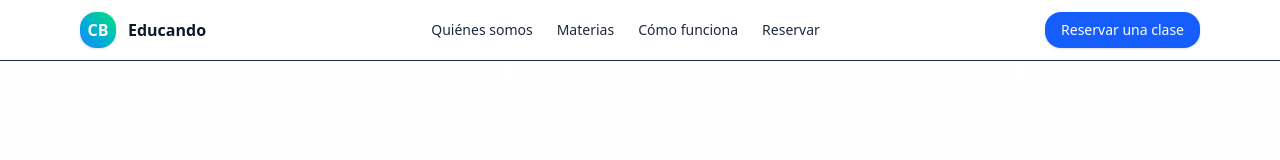
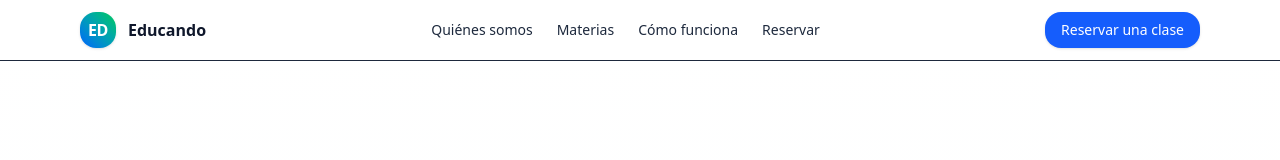
Before and after one commit to Tomiricci/clases-del-barrio, a React (Vite) app: page / in a window 1280 px wide. Shown: the top 160 px of the page. Built offline with nearby package versions, Linux system fonts and the light colour scheme.

Commit message:
chore(brand): renombrar a Educando y nuevo logo

```diff
--- a/index.html
+++ b/index.html
@@ -4,7 +4,7 @@
     <meta charset="UTF-8" />
     <link rel="icon" type="image/svg+xml" href="/vite.svg" />
     <meta name="viewport" content="width=device-width, initial-scale=1.0" />
-    <title>clases-del-barrio</title>
+    <title>Educando</title>
   </head>
   <body>
     <div id="root"></div>
--- a/src/App.jsx
+++ b/src/App.jsx
@@ -55,8 +55,11 @@ function Header({ onNav }) {
 
 function Logo() {
   return (
-    <div className="w-9 h-9 rounded-2xl bg-gradient-to-tr from-blue-500 to-green-400 grid place-items-center shadow-sm">
-      <span className="text-white font-bold">CB</span>
+    <div className="w-9 h-9 rounded-2xl bg-gradient-to-tr from-blue-600 to-green-500 grid place-items-center shadow-sm">
+      <span className="text-white font-extrabold tracking-tight">ED</span>
+      {/* Si preferís "ED", reemplazá la línea de arriba por:
+      <span className="text-white font-extrabold tracking-tight text-[0.9rem]">ED</span>
+      */}
     </div>
   )
 }
@@ -374,7 +377,7 @@ function Footer() {
           <div className="flex items-center gap-3">
             <Logo />
             <div>
-              <p className="font-semibold text-slate-900">Clases del Barrio</p>
+              <p className="font-semibold text-slate-900">Educando</p>
               <p className="text-sm text-slate-600">Exalumnos del Colegio Cardenal Newman</p>
             </div>
           </div>
@@ -403,7 +406,7 @@ function Footer() {
       </div>
       <div className="border-t">
         <div className="mx-auto max-w-6xl px-4 py-6 flex flex-col md:flex-row items-center justify-between gap-3 text-sm text-slate-600">
-          <p>Clases del Barrio © 2025 – Exalumnos del Colegio Cardenal Newman</p>
+          <p>Educando © 2025 – Exalumnos del Colegio Cardenal Newman</p>
           <div className="flex items-center gap-3">
             <a className="hover:underline" href="#">Instagram</a>
             <a className="hover:underline" href="#">Facebook</a>
@@ -417,7 +420,7 @@ function Footer() {
 
 function WhatsAppFloating() {
   if (!WHATSAPP_NUMBER) return null
-  const msg = encodeURIComponent('Hola, quiero reservar una clase para un alumno del Newman')
+  const msg = encodeURIComponent('Hola, quiero reservar una clase con Educando')
   const href = `https://wa.me/${WHATSAPP_NUMBER.replace(/[^\d]/g, '')}?text=${msg}`
   return (
     <a
```
